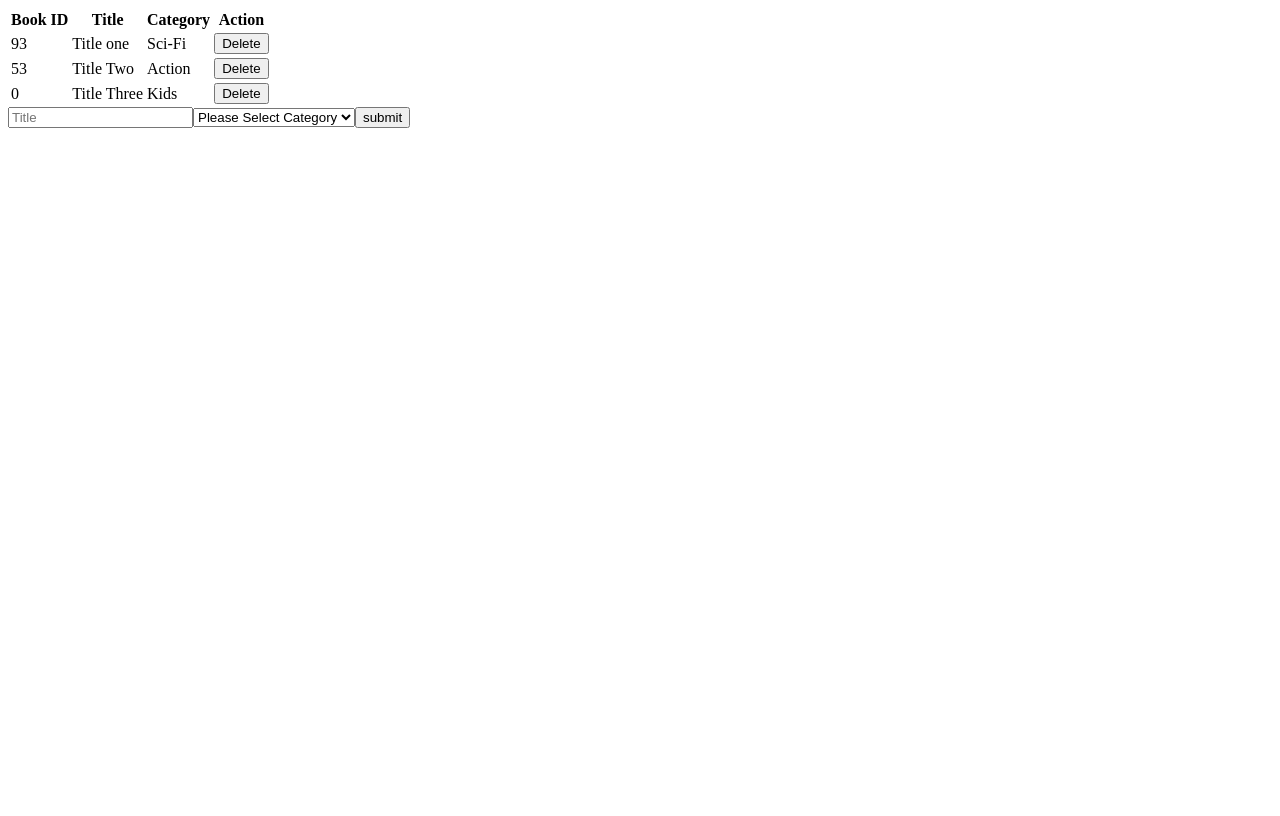
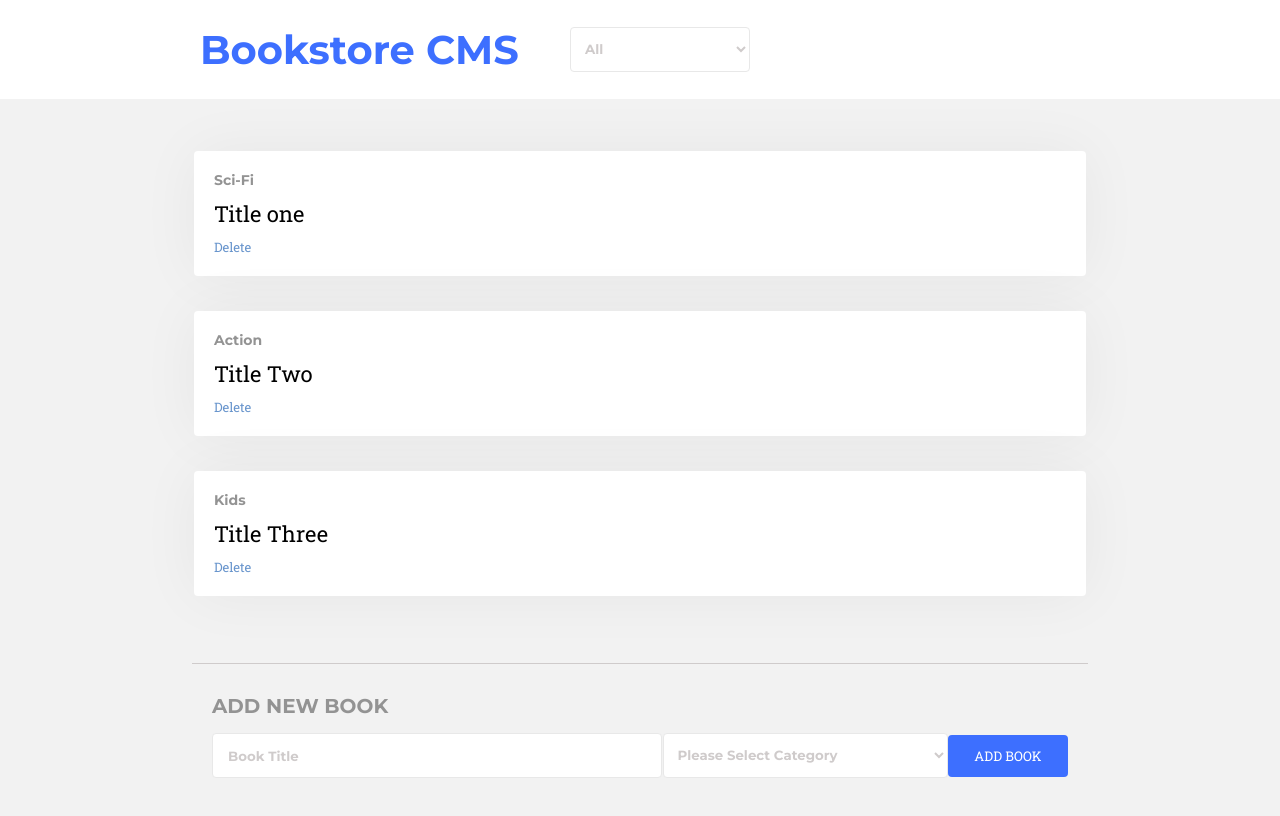
Before and after one commit to dev1980/react-bookstore, a React (Create React App) app: page / in a window 1280 px wide. Built offline with nearby package versions, Linux system fonts and the light colour scheme.

Commit message:
Add style

```diff
--- a/public/index.html
+++ b/public/index.html
@@ -10,6 +10,7 @@
       content="Web site created using create-react-app"
     />
     <link rel="apple-touch-icon" href="%PUBLIC_URL%/logo192.png" />
+    <link href="https://fonts.googleapis.com/css2?family=Montserrat:wght@700&family=Roboto+Slab&display=swap" rel="stylesheet">
     <!--
       manifest.json provides metadata used when your web app is installed on a
       user's mobile device or desktop. See https://developers.google.com/web/fundamentals/web-app-manifest/
--- a/src/App.css
+++ b/src/App.css
@@ -0,0 +1,129 @@
+* {
+  margin: 0;
+  padding: 0;
+  box-sizing: border-box;
+}
+header {
+  width: 100%;
+  background-color: #fff;
+  padding: 25px 0px;
+}
+body {
+  background-color: #f2f2f2;
+}
+.header-group {
+  display: flex;
+  margin-left: 200px;
+  width: 550px;
+  justify-content: space-between;
+  align-items: center;
+}
+form {
+  width: 70%;
+  margin: 10px auto;
+  padding: 30px 20px;
+  border-top: 1px solid #cfcbcb;
+}
+
+h3 {
+  font-family: 'Montserrat', sans-serif;
+  font-size: 40px;
+  color: #3d6fff;
+}
+.header-select{
+  width: 180px;
+  height: 45px;
+  border-radius: 4px;
+  border: solid 1px #e8e8e8;
+  background-color: #ffffff;
+  color: #cfcbcb;
+  padding-left: 10px;
+  padding-right: 10px;
+  font-family:'Montserrat', sans-serif;
+}
+table {
+  width:70%;
+  margin: 50px auto 30px auto;
+}
+
+thead {
+  display: none;
+}
+tr {
+  display: flex;
+  flex-direction: column;
+  align-items: flex-start;
+  width: 100%;
+  background-color: #fff;
+  margin-bottom: 35px;
+  padding: 20px;
+  border-radius: 4px;
+  box-shadow: 0 0 60px 0 rgba(0, 0, 0, 0.05);
+}
+.book-title {
+  font-family: 'Roboto Slab', serif;
+  font-size: 22px;
+  margin-bottom: 10px;
+}
+.book-category {
+  font-family: 'Montserrat', sans-serif;
+  color: #939393;
+  font-size: 14px;
+  margin-bottom:10px;
+}
+.delete-btn {
+  background: inherit;
+  color: #6794cc;
+  border: none;
+  font-family: 'Roboto Slab', serif;
+  font-size: 13px;
+  cursor: pointer;
+}
+h4{
+  font-family: 'Montserrat', sans-serif;
+  font-size: 20px;
+  color: #939393;
+  margin-bottom: 15px;
+}
+.form-group {
+  display: flex;
+  width: 100%;
+  justify-content: space-between;
+  align-items: center;
+}
+.input-text{
+  width: 450px;
+  height: 45px;
+  border-radius: 4px;
+  border: solid 1px #e8e8e8;
+  background-color: #ffffff;
+  padding-left: 15px;
+  font-family:'Montserrat', sans-serif;
+}
+.input-text::placeholder{
+  font-family:'Montserrat', sans-serif;
+  color: #cfcbcb;
+  font-weight: lighter;
+}
+.select-category {
+  width: 285px;
+  height: 45px;
+  border-radius: 4px;
+  border: solid 1px #e8e8e8;
+  background-color: #ffffff;
+  color: #cfcbcb;
+  padding-left: 10px;
+  padding-right: 10px;
+  font-family:'Montserrat', sans-serif;
+
+}
+.submit-btn{
+  width: 120px;
+  border: none;
+  background-color: #3d6fff;
+  color: white;
+  text-transform:uppercase;
+  font-family: 'Roboto Slab', serif;
+  padding:12px 15px;
+  border-radius: 4px;
+}
--- a/src/components/App.js
+++ b/src/components/App.js
@@ -2,10 +2,12 @@ import React from 'react';
 import '../App.css';
 import BooksList from '../containers/BooksList';
 import BooksForm from '../containers/BooksForm';
+import Header from './Header';
 
 function App() {
   return (
     <div className="App">
+      <Header />
       <BooksList />
       <BooksForm />
     </div>
--- a/src/components/Book.js
+++ b/src/components/Book.js
@@ -3,11 +3,10 @@ import PropTypes from 'prop-types';
 
 const Book = ({ book, removeBook }) => (
   <tr>
-    <td>{book.id}</td>
-    <td>{book.title}</td>
-    <td>{book.category}</td>
+    <td className="book-category">{book.category}</td>
+    <td className="book-title">{book.title}</td>
     <td>
-      <button type="button" onClick={() => removeBook(book)}>
+      <button type="button" onClick={() => removeBook(book)} className="delete-btn">
         Delete
       </button>
     </td>
--- a/src/components/CategoryFilter.js
+++ b/src/components/CategoryFilter.js
@@ -3,7 +3,7 @@ import Proptypes from 'prop-types';
 import categories from '../utils/bookCategories';
 
 const CategoryFilter = ({ changeFilter }) => (
-  <select onChange={e => changeFilter(e.target.value)}>
+  <select onChange={e => changeFilter(e.target.value)} className="header-select">
     <option>All</option>
     {categories.map(category => (
       <option key={category} value={category}>
--- a/src/components/Header.js
+++ b/src/components/Header.js
@@ -2,7 +2,7 @@ import React from 'react';
 import { connect } from 'react-redux';
 import PropTypes from 'prop-types';
 import actions from '../actions/index';
-import CategoryFilter from '../components/CategoryFilter';
+import CategoryFilter from './CategoryFilter';
 
 const { changeFilter } = actions;
 
@@ -10,8 +10,10 @@ const Header = ({ changeFilter }) => {
   const handleFilterChange = filter => changeFilter(filter);
   return(
     <header>
+    <div className="header-group">
     <h3>Bookstore CMS</h3>
     <CategoryFilter changeFilter={handleFilterChange} />
+    </div>
     </header>
   );
 }
@@ -25,7 +27,6 @@ Header.defaultProps = {
 };
 
 const mapDisptachToProps = dispatch => ({
-  removeBook: book => dispatch(removeBook(book)),
   changeFilter: filter => dispatch(changeFilter(filter)),
 });
 
--- a/src/containers/BooksForm.js
+++ b/src/containers/BooksForm.js
@@ -52,8 +52,10 @@ class BooksForm extends Component {
   render() {
     return (
       <form onSubmit={this.handleSubmit}>
-        <input type="text" placeholder="Title" name="title" onChange={this.handleChange} />
-        <select name="category" onChange={this.handleChange}>
+        <h4>ADD NEW BOOK</h4>
+        <div className="form-group">
+        <input type="text" placeholder="Book Title" name="title" onChange={this.handleChange} className="input-text" />
+        <select name="category" onChange={this.handleChange} className="select-category">
           <option disabled selected>
             Please Select Category
           </option>
@@ -63,7 +65,9 @@ class BooksForm extends Component {
             </option>
           ))}
         </select>
-        <input type="submit" value="submit" />
+        <input type="submit" value="add book" className="submit-btn"/>
+        </div>
+
       </form>
     );
   }
```
